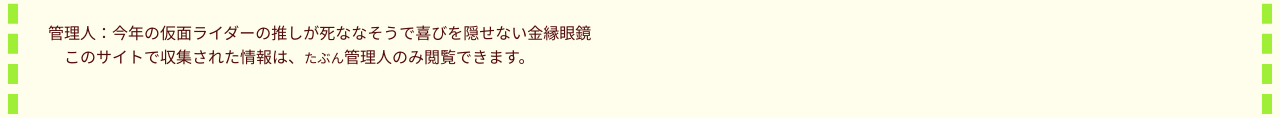
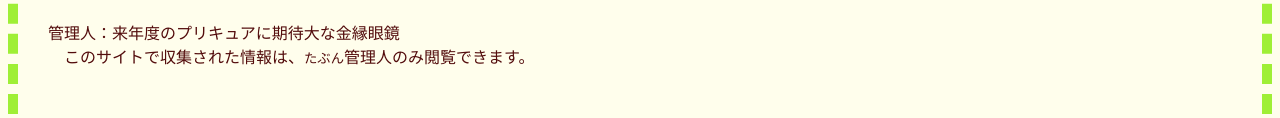
Before and after one commit to namuru16/namuru16.github.io, a plain HTML site: page index.html in a window 1280 px wide. Shown: the part 991-1109 px from the top of the page. Drawn offline with Linux system fonts and the light colour scheme.

Commit message:
Update index.html

```diff
--- a/index.html
+++ b/index.html
@@ -68,7 +68,7 @@
 
     <iframe src="https://docs.google.com/forms/d/e/1FAIpQLSfiYiZn_lafLyjyMzHKMoFnLpvGvuSNupCBqAGqIh8R5lL9lA/viewform?embedded=true" width="50%" height="600" >読み込んでいます…</iframe>
 
-    <p>管理人：今年の仮面ライダーの推しが死ななそうで喜びを隠せない金縁眼鏡<br>
+    <p>管理人：来年度のプリキュアに期待大な金縁眼鏡<br>
     　このサイトで収集された情報は、<small>たぶん</small>管理人のみ閲覧できます。
     </p>
     </div>
```
